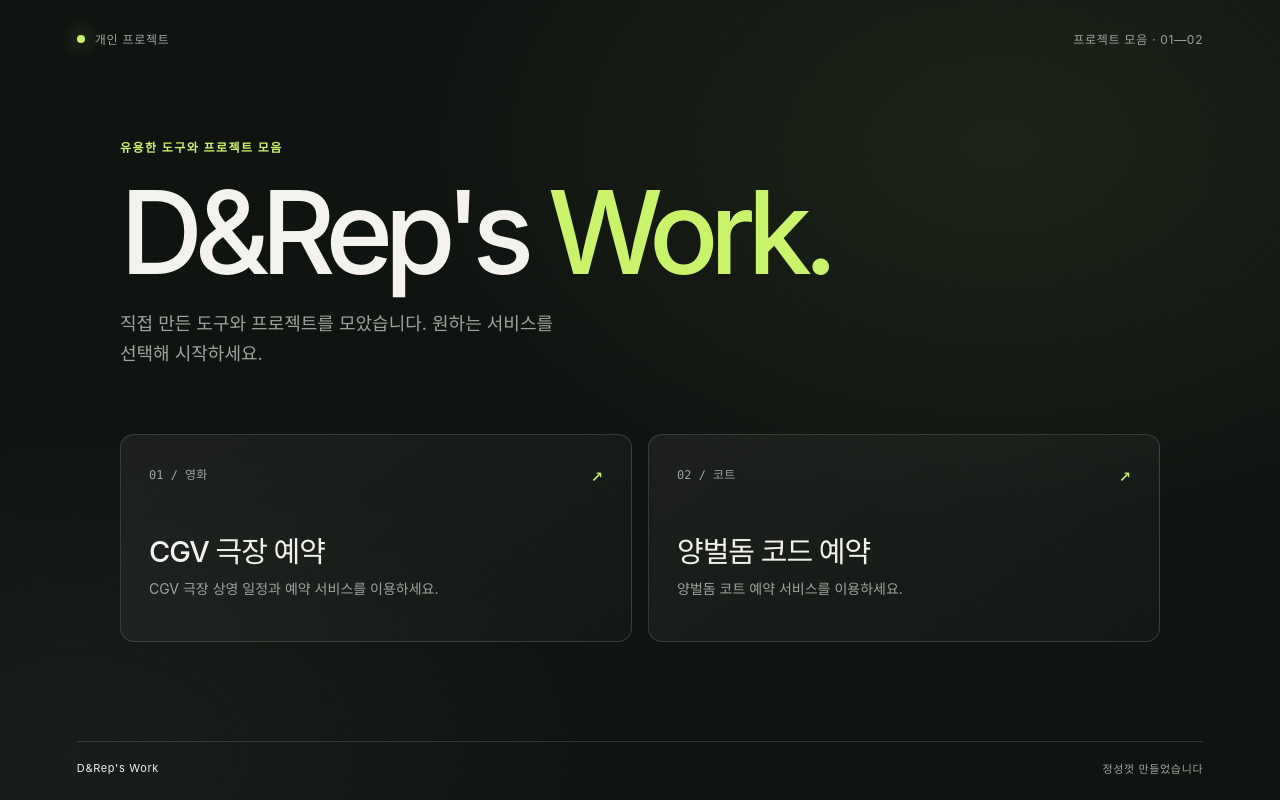
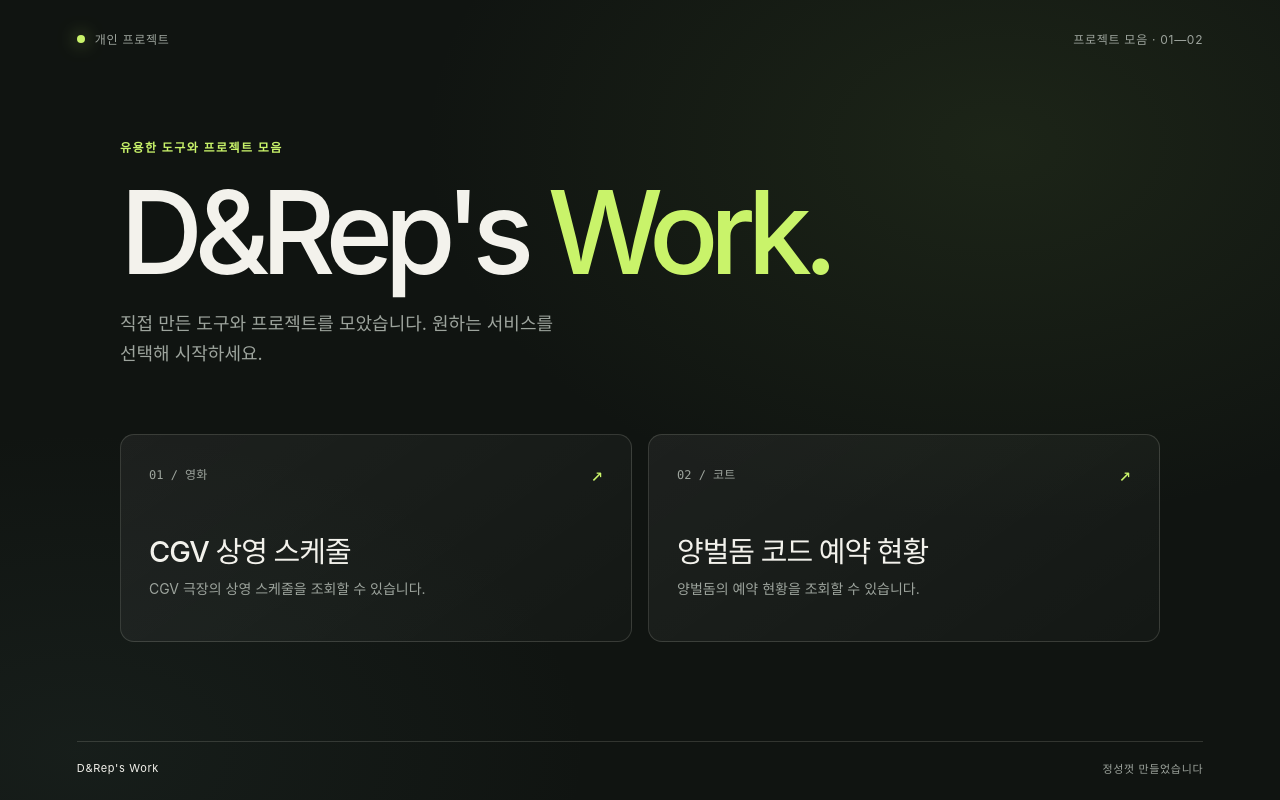
Before and after one commit to dnrep00/source, a website: page index.html in a window 1280 px wide. Drawn offline with Linux system fonts and the light colour scheme.

Commit message:
Update index.html

```diff
--- a/index.html
+++ b/index.html
@@ -74,13 +74,13 @@
     <nav class="projects" aria-label="Projects">
       <a class="card" href="https://dnrep.dothome.co.kr/cgv-schedule-app">
         <div class="card-top"><span>01 / 영화</span><span class="arrow" aria-hidden="true">↗</span></div>
-        <h2>CGV 극장 예약</h2>
-        <p>CGV 극장 상영 일정과 예약 서비스를 이용하세요.</p>
+        <h2>CGV 상영 스케줄</h2>
+        <p>CGV 극장의 상영 스케줄을 조회할 수 있습니다.</p>
       </a>
       <a class="card" href="https://dnrep.dothome.co.kr/yangbeol-courts">
         <div class="card-top"><span>02 / 코트</span><span class="arrow" aria-hidden="true">↗</span></div>
-        <h2>양벌돔 코드 예약</h2>
-        <p>양벌돔 코트 예약 서비스를 이용하세요.</p>
+        <h2>양벌돔 코드 예약 현황</h2>
+        <p>양벌돔의 예약 현황을 조회할 수 있습니다.</p>
       </a>
     </nav>
   </main>
```
